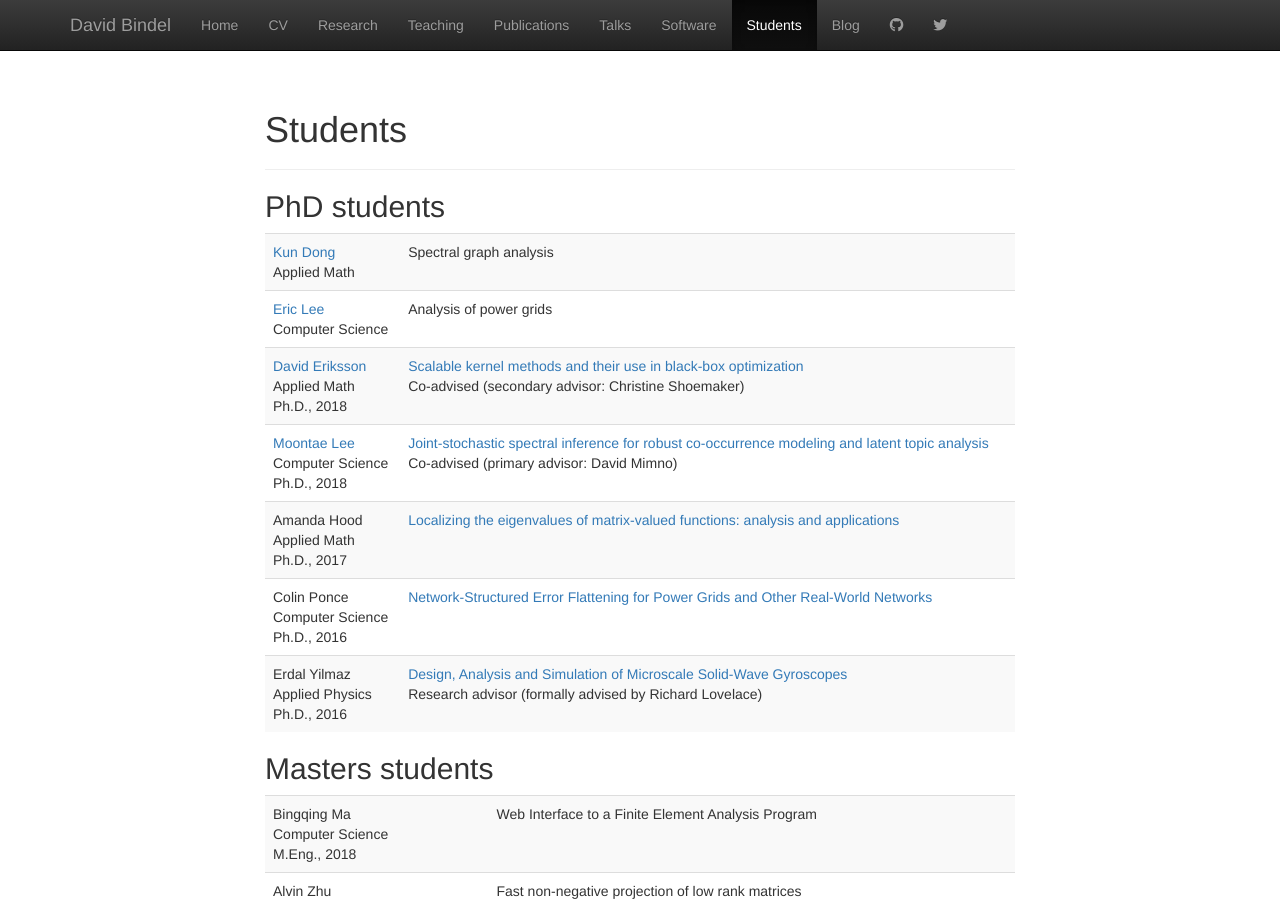
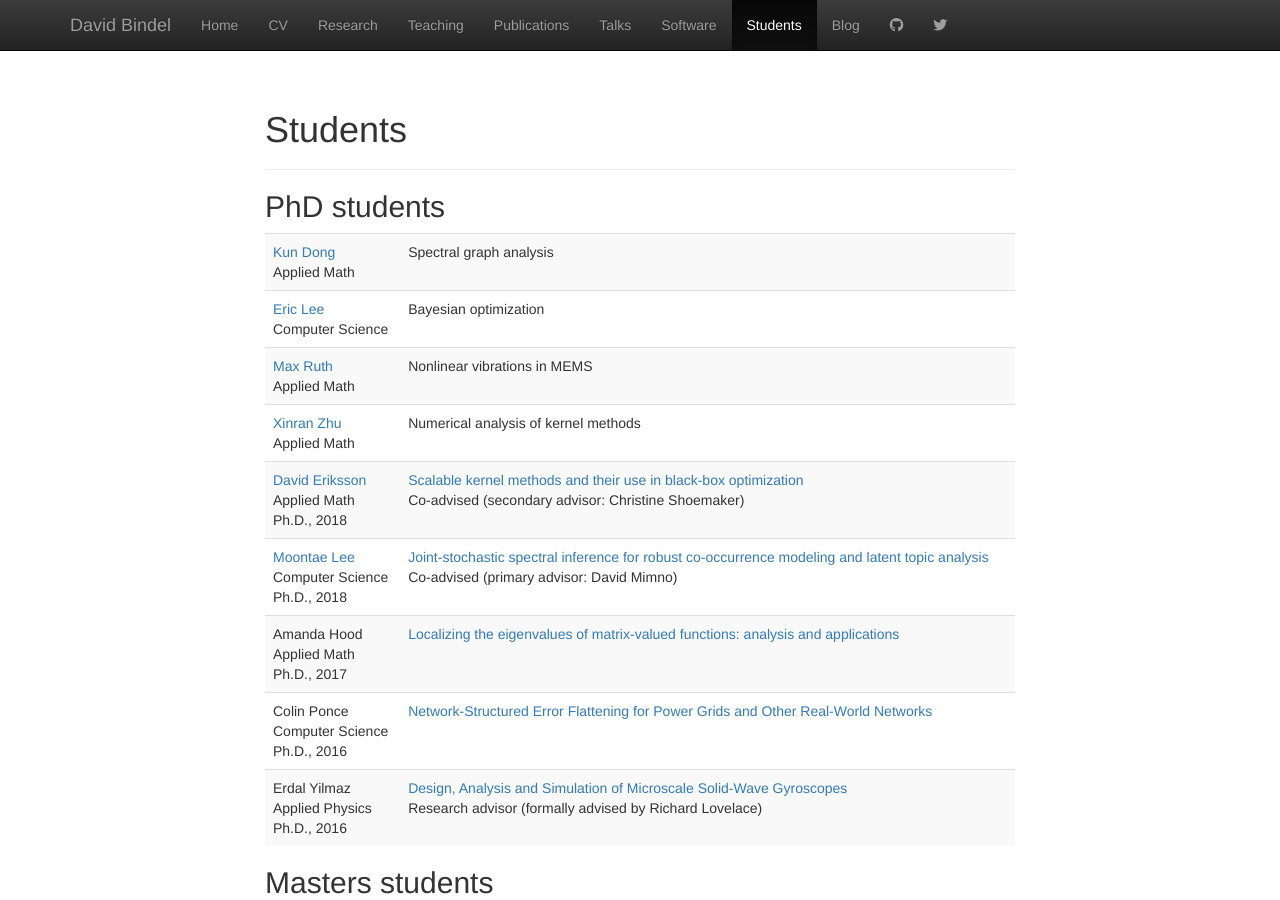
Before and after one commit to dbindel/cornell_web, a Jekyll site: the page built from students.html, in a window 1280 px wide and 900 px high. Built offline with Jekyll 4.4.1, drawn with Linux system fonts in a browser that asks for light colours; nearby versions of some CDN libraries.

Commit message:
Update student info.

```diff
--- a/_data/students.yml
+++ b/_data/students.yml
@@ -18,8 +18,22 @@ phd:
     last: Lee
     field: Computer Science
     where: cornell
-    topic: Analysis of power grids
+    topic: Bayesian optimization
     url: http://www.cs.cornell.edu/~erichanslee/
+  -
+    first: Max
+    last: Ruth
+    field: Applied Math
+    where: cornell
+    topic: Nonlinear vibrations in MEMS
+    url: https://www.cam.cornell.edu/research/grad-students/maximilian-ruth
+  -
+    first: Xinran
+    last: Zhu
+    field: Applied Math
+    where: cornell
+    topic: Numerical analysis of kernel methods
+    url: https://www.cam.cornell.edu/research/grad-students/jessie-xinran-zhu
   -
     first: David
     last: Eriksson
```
